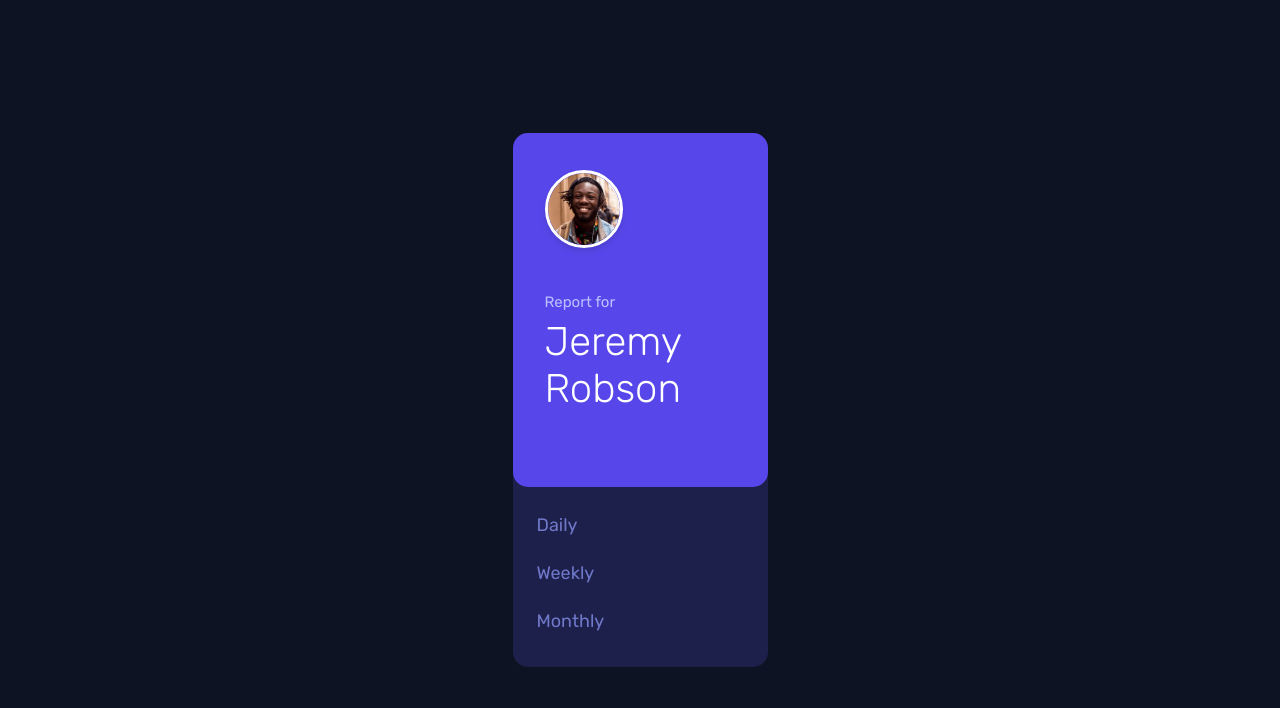
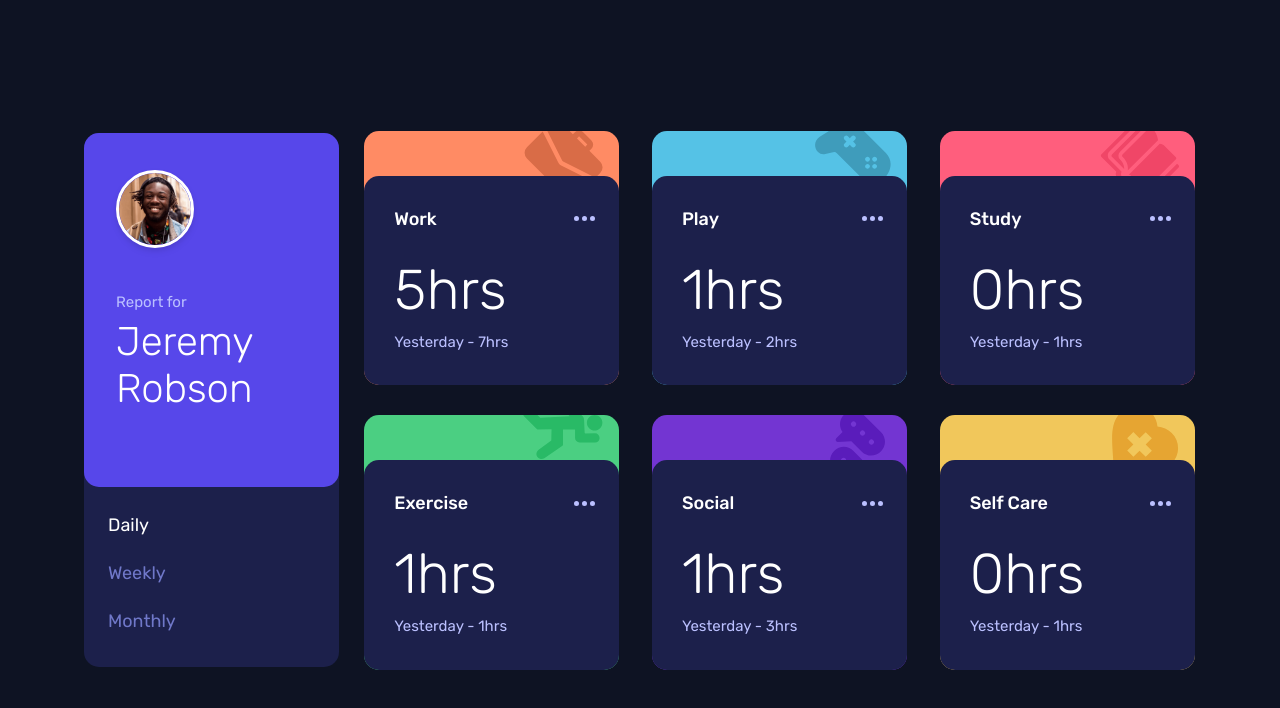
Before and after one commit to Temi-pinheiro/time-tracking-dashboard, a React (Vite) app: page / in a window 1280 px wide. Shown: the top 708 px of the page. Built offline with nearby package versions, Linux system fonts and the light colour scheme.

Commit message:
Card done

```diff
--- a/src/App.jsx
+++ b/src/App.jsx
@@ -2,19 +2,20 @@ import { useState } from 'react';
 import data from './data.json';
 
 function App() {
-  const [activePane, setActivePane] = useState('Daily');
+  const [activeTimeframe, setActiveTimeframe] = useState('Daily');
   const pageData = data;
 
   const timeFrames = ['Daily', 'Weekly', 'Monthly'];
 
   return (
-    <div className='grid place-items-center bg-[#0E1323] w-full h-screen'>
-      <div className='flex flex-col md:flex-row items-center md:justify-center w-full'>
-        <aside className='w-[327px] md:w-[255px] bg-[#1C204B] rounded-[15px] flex flex-col'>
+    <div className='grid place-items-center w-full h-screen px-6'>
+      <div className='flex py-3 flex-col md:flex-row items-center md:justify-center w-full gap-x-6 gap-y-[30px] max-w-[1112px]'>
+        <aside className='w-[327px] md:w-[255px] bg-[#1C204B] rounded-[15px] flex flex-col shrink-0'>
           <div className='bg-[#5747EA] flex items-center justify-center gap-x-5 md:items-start md:justify-start md:flex-col gap-y-[43px] rounded-[15px] h-[133px] md:h-[354px] md:pl-8 md:pt-[37px]'>
             <img
               className=' w-16 h-16 md:w-[78px] md:h-[78px] rounded-full border-[3px] border-white drop-shadow-md'
               src='/images/image-jeremy.png'
+              alt='Jeremy robson image'
             />
 
             <div className='flex flex-col'>
@@ -24,12 +25,14 @@ function App() {
               </h1>
             </div>
           </div>
-          <ul className='p-6 md:pl-6 md:pb-8 md:pt-6 text-[#7078C9] text-lg gap-y-5 flex justify-between md:flex-col'>
+          <ul className='p-6 md:pl-6 md:pb-8 md:pt-6 text-lg gap-y-5 flex justify-between md:flex-col'>
             {timeFrames.map((frame, index) => (
               <li key={index}>
                 <button
-                  className='transition duration-300 ease-in-out hover:text-white'
-                  onClick={() => setActivePane(frame)}
+                  className={`transition duration-300 ease-in-out ${
+                    activeTimeframe == frame ? 'text-white' : 'text-[#7078C9]'
+                  }  hover:text-white`}
+                  onClick={() => setActiveTimeframe(frame)}
                 >
                   {frame}
                 </button>
@@ -38,7 +41,44 @@ function App() {
           </ul>
         </aside>
 
-        <main></main>
+        <main className='grid grid-cols-1 md:grid-cols-3 gap-6 md:gap-[30px] w-full'>
+          {pageData.map((card) => (
+            <div
+              className='relative place-self-center border-0 outline-none overflow-clip rounded-[15px] w-full max-w-[327px] md:max-w-[255px] px-0 pt-[38px] md:pt-[45px]'
+              style={{ backgroundColor: card.bgColor }}
+              key={card.title}
+            >
+              <img
+                src={card.iconPath}
+                className='absolute top-[-10px] right-4'
+                alt={`${card.title} icon`}
+              />
+              <div className='cursor-pointer text-white relative flex flex-col rounded-t-[15px] bg-[#1C204B]  transition duration-300 ease-in-out hover:bg-[#33397A] w-full px-6 py-8 md:pl-[30px] pr-[35x] pt-[29px] pb-8'>
+                <div className='flex w-full justify-between items-center'>
+                  <h2 className='font-medium text-lg'>{card.title}</h2>
+                  <button>
+                    <img src='/images/icon-ellipsis.svg' />
+                  </button>
+                </div>
+                <div className='flex md:flex-col mt-[6px] md:mt-6 gap-y-2 items-center w-full justify-between md:justify-start md:items-start'>
+                  <h1 className='font-light text-[32px] leading-[37.92px] md:text-[56px] md:leading-[66px]'>
+                    {card.timeframes[activeTimeframe.toLowerCase()].current}hrs
+                  </h1>
+                  <span className='text-[#BBC0FF] text-[15px]'>
+                    {activeTimeframe == 'Daily'
+                      ? 'Yesterday '
+                      : `Last
+                       ${activeTimeframe
+                         .substring(0, activeTimeframe.length - 2)
+                         .toLowerCase()} `}
+                    - {card.timeframes[activeTimeframe.toLowerCase()].previous}
+                    hrs
+                  </span>
+                </div>
+              </div>
+            </div>
+          ))}
+        </main>
       </div>
     </div>
   );
--- a/src/index.css
+++ b/src/index.css
@@ -6,4 +6,6 @@
 
 body {
   font-family: Rubik, sans-serif;
+  height: 100%;
+  background: #0e1323;
 }
```
